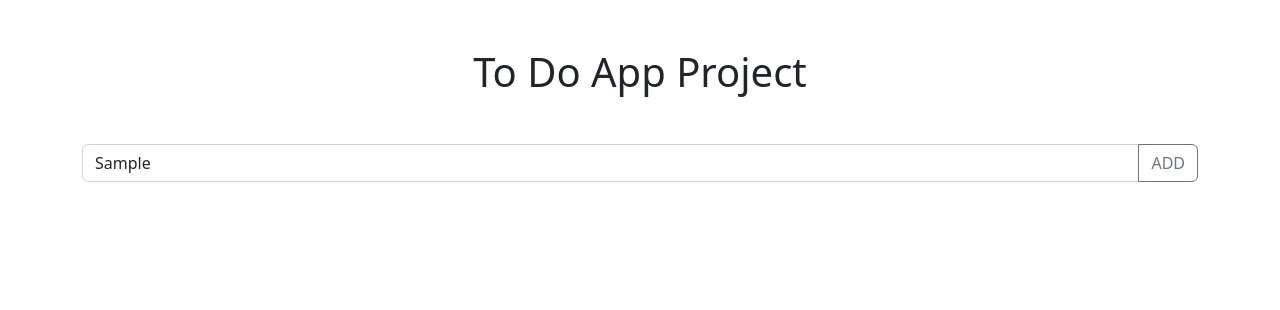
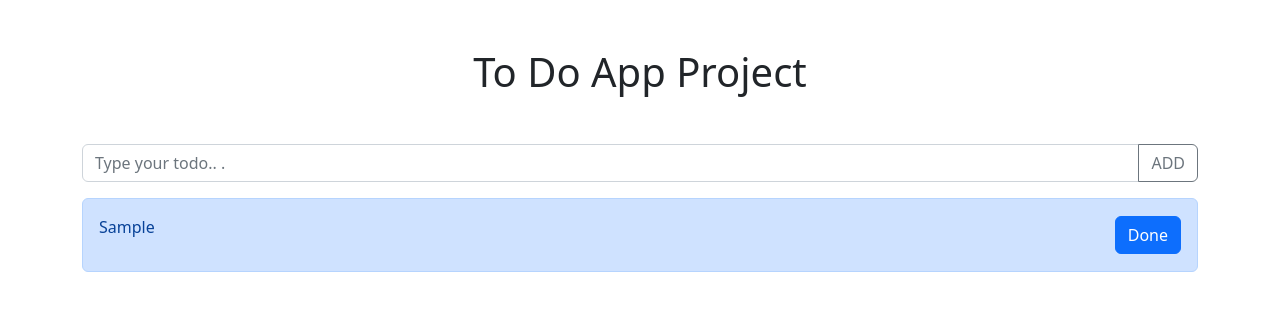
Before and after one commit to afsnemreq/todoapp, a React (Create React App) app: page / in a window 1280 px wide. Both pictures are taken after typing "Sample" into the empty fields and a click on the button "ADD". Shown: the top 310 px of the page. Built offline with nearby package versions, Linux system fonts and the light colour scheme.

Commit message:
todo add message and status changed

```diff
--- a/src/App.js
+++ b/src/App.js
@@ -2,7 +2,27 @@ import React,{ useState } from "react";
 
 function App() {
 
-  const [todoText, setTodoText] = useState("")
+  const [todoText, setTodoText] = useState("");
+  const [todos, setTodos] = useState([]);
+
+
+  const changeIsDone = (id) => {
+
+      const searchedTodo = todos.find((item) => item.id === id);
+
+      const updatedTodo = {
+          ...searchedTodo,
+          isDone: !searchedTodo.isDone,
+      };
+
+
+      const filteredTodos = todos.filter((item) => item.id !== id);
+
+      setTodos([updatedTodo, ...filteredTodos]);
+      console.log(setTodos);
+
+  };
+
 
   const handleSubmit = (event) => {
       event.preventDefault();
@@ -12,8 +32,26 @@ function App() {
           return;
       }
 
-      alert(todoText);
+      const hasTodos = todos.find(item => item.text === todoText);
+
+      if (hasTodos !== undefined)
+      {
+          alert("You have the todo already");
+          return;
+      }
+
+      const newTodo={
+          id: new Date().getTime(),
+          isDone: false,
+          text: todoText,
+          date: new Date(),
+      }
+
+      setTodos([newTodo, ...todos]);
+      setTodoText("");
   };
+
+
 
   return (
     <div className="container">
@@ -25,6 +63,30 @@ function App() {
             <button className="btn btn-outline-secondary" type="submit">ADD</button>
         </div>
       </form>
+
+      {
+          todos.length <= 0 ? (
+              <p className="text-center my-5">You don't have any todos yet.</p>
+          ) : (
+
+            <div>
+               {
+                  todos.map((item) => (
+                      <div className="alert alert-primary d-flex justify-content-between align-items-center">
+                          <p>{item.text}</p>
+                          <button onClick={() => changeIsDone(item.id) } className="btn btn-primary">
+                              {
+                                 item.isDone === false ? "Done" : "Undone"
+                              }
+                          </button>
+                      </div>
+                    )
+                  )
+               }
+            </div>
+
+          )
+      }
     </div>
   );
 }
```
